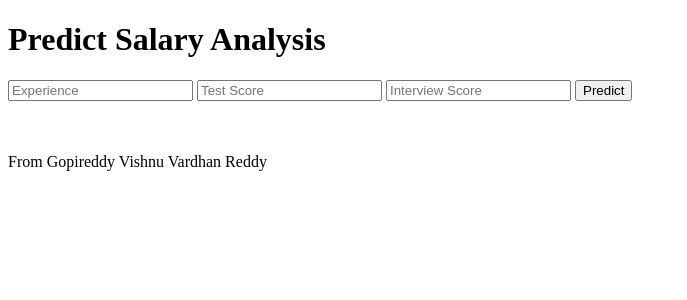
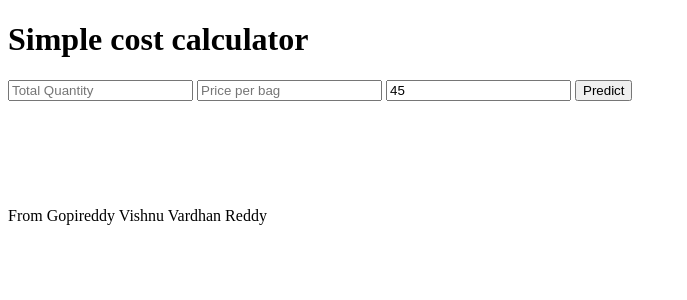
Before and after one commit to VishnuGopireddy/flask_exp, a Flask app: page / in a window 1280 px wide. Shown: the top 300 px of the page, without its empty margins (0-687 px from the left). Run offline with Flask 2, Linux system fonts and the light colour scheme; parts of the project's set-up code (start-up, migrations or seed data) failed here and were passed over.

Commit message:
Cost estimation calculator pushed

```diff
--- a/app.py
+++ b/app.py
@@ -3,27 +3,28 @@ from flask import Flask, request, jsonify, render_template
 import pickle
 
 app = Flask(__name__)
-model = pickle.load(open('model.pkl', 'rb'))
+# model = pickle.load(open('model.pkl', 'rb'))
 
 
 @app.route('/')
 def home():
     return render_template('index.html')
 
+def get_price(total_quantity, price_per_bag, quantity_per_bag):
+    kgs = int((total_quantity % int(total_quantity)) * 100) #8.23 --> .23
+    print(kgs/quantity_per_bag + int(total_quantity))
+    return (kgs/quantity_per_bag + int(total_quantity)) * price_per_bag
 
 @app.route('/predict', methods=['POST'])
 def predict():
     '''
     For rendering results on HTML GUI
     '''
-    int_features = [int(x) for x in request.form.values()]
-    final_features = [np.array(int_features)]
-    prediction = model.predict(final_features)
-
-    output = round(prediction[0], 2)
-
-    return render_template('index.html', prediction_text='Employee Salary should be $ {}'.format(output))
-
+    total_quantity, price_per_bag, quantity_per_bag = [float(x) for x in request.form.values()]
+    output = get_price(total_quantity, price_per_bag, quantity_per_bag)
+    output = round(output, 3)
+    return render_template('index.html', prediction_text='Total cost for {} at {} be ₹{}'.format(total_quantity,
+                                                                                                  price_per_bag, output))
 
 if __name__ == "__main__":
     app.run(debug=True)
--- a/templates/index.html
+++ b/templates/index.html
@@ -13,13 +13,13 @@
 
 <body>
  <div class="login">
-	<h1>Predict Salary Analysis</h1>
+	<h1>Simple cost calculator</h1>
 
      <!-- Main Input For Receiving Query to our ML -->
     <form action="{{ url_for('predict')}}"method="post">
-    	<input type="text" name="experience" placeholder="Experience" required="required" />
-        <input type="text" name="test_score" placeholder="Test Score" required="required" />
-		<input type="text" name="interview_score" placeholder="Interview Score" required="required" />
+    	<input type="text" name="Total Quantity" placeholder="Total Quantity" required="required" />
+        <input type="text" name="Price per bag" placeholder="Price per bag" required="required" />
+		<input type="text" name="Quantity per bag" placeholder="Quantity per bag" required="required" value=45>
 
         <button type="submit" class="btn btn-primary btn-block btn-large">Predict</button>
     </form>
@@ -30,7 +30,9 @@
    {{ prediction_text }}
 
  </div>
-
+    <br>
+    <br>
+    <br>
      <p> From Gopireddy Vishnu Vardhan Reddy </p>
 
 </body>
```
